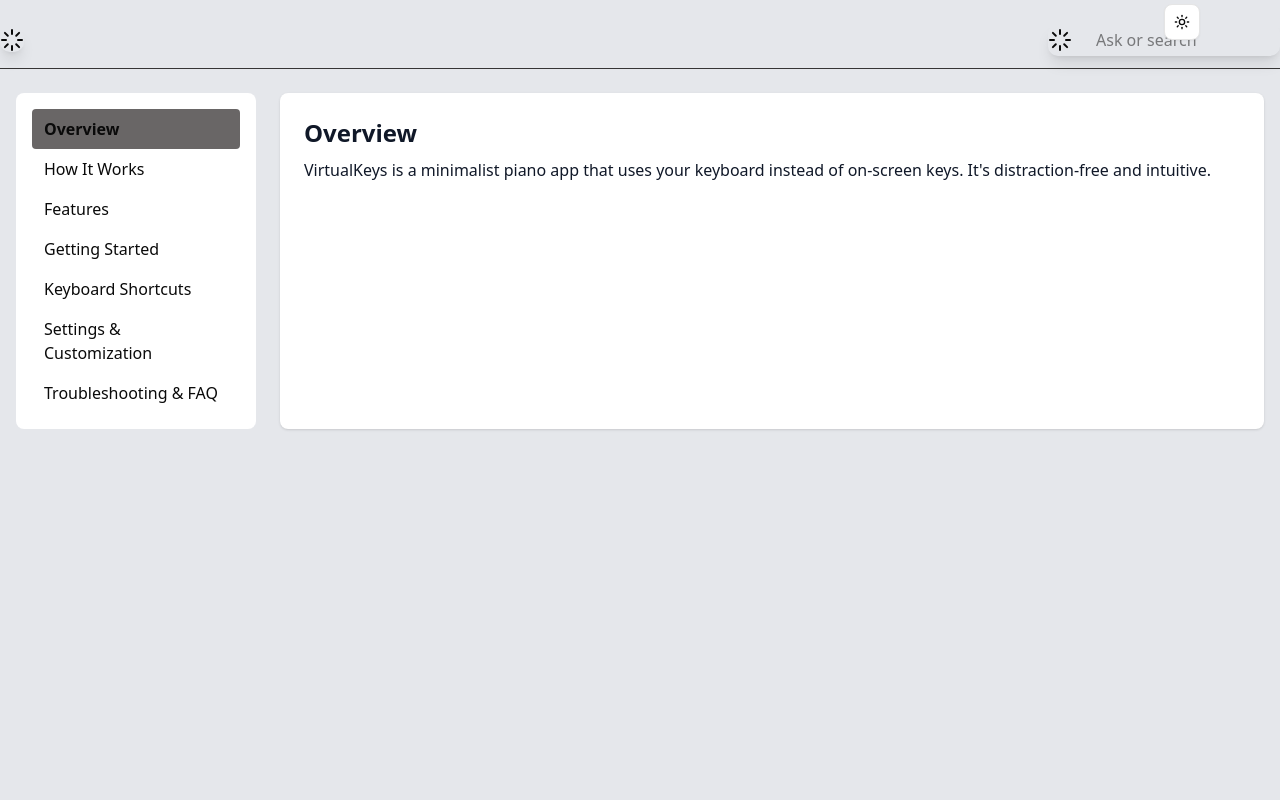
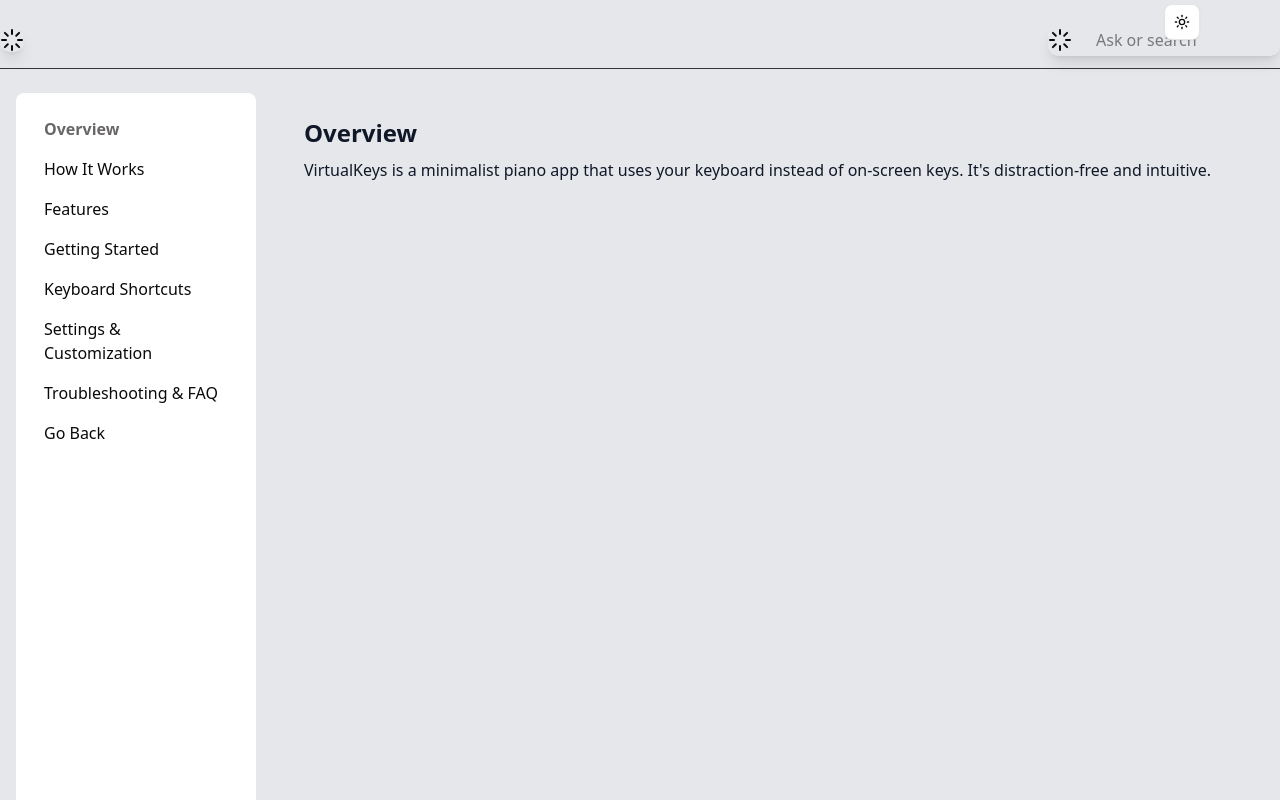
Before and after one commit to Hardelzs/virtualKey, a React (Vite) app: page /docs in a window 1280 px wide. Shown: the top 800 px of the page. Built offline with nearby package versions, Linux system fonts and the light colour scheme.

Commit message:
Refactor Documents component: add "Go Back" section and improve sidebar layout for better navigation

```diff
--- a/src/Documents/Documents.tsx
+++ b/src/Documents/Documents.tsx
@@ -12,7 +12,8 @@ const sectionKeys = [
   "Getting Started",
   "Keyboard Shortcuts",
   "Settings & Customization",
-  "Troubleshooting & FAQ"
+  "Troubleshooting & FAQ",
+  "Go Back"
 ] as const;
 
 type SectionKey = typeof sectionKeys[number];
@@ -24,7 +25,8 @@ const sections: Record<SectionKey, string> = {
   "Getting Started": "Open the app, choose your sound, press any letter key to play, and customize in settings.",
   "Keyboard Shortcuts": "Play: Any key • Volume+: + • Volume-: - • Mute: M • Open Settings: S • Help: D",
   "Settings & Customization": "Customize instrument, remap keys, shift octaves, and fine-tune sound response.",
-  "Troubleshooting & FAQ": "No sound? Check your browser volume or output device. Settings not saving? Try refreshing or clearing cache."
+  "Troubleshooting & FAQ": "No sound? Check your browser volume or output device. Settings not saving? Try refreshing or clearing cache.",
+  "Go Back": "Click here to return to the main page."
 };
 
 const Documents: React.FC = () => {
@@ -59,15 +61,15 @@ const Documents: React.FC = () => {
       <hr className="mt-3 border-[#363535] w-full" />
 
       {/* Main Content */}
-      <div className="max-w-7xl mx-auto mt-6 flex w-full gap-6 px-4">
+      <div className="max-w-7xl mx-auto mt-6 flex w-full  gap-6 px-4">
         {/* Sidebar */}
-        <div className="bg-white dark:bg-[#111111] dark:text-white h-fit p-4 rounded-md w-60">
+        <div className="bg-white dark:bg-[#111111] dark:text-white h-[870px] p-4 rounded-md w-60">
           {Object.keys(sections).map((title) => (
             <button
               key={title}
               onClick={() => setActiveSection(title as SectionKey)}
-              className={`block text-left w-full py-2 px-3 rounded hover:bg-[#252525] ${
-                activeSection === title ? "bg-[#696666] font-semibold" : ""
+              className={`block text-left w-full py-2 px-3 rounded hover:bg-[#ebebeb] dark:hover:bg-[#252525] ${
+                activeSection === title ? "text-[#696666] font-semibold" : ""
               }`}
             >
                {title}
@@ -76,7 +78,7 @@ const Documents: React.FC = () => {
         </div>
 
         {/* Section Content */}
-        <div className="flex-1 bg-white dark:bg-[#111111] rounded-md p-6 shadow text-gray-900 dark:text-gray-100">
+        <div className="flex-1  p-6  text-gray-900 dark:text-gray-100">
           <h2 className="text-2xl font-bold mb-2">{activeSection}</h2>
           <p className="text-base leading-relaxed">{sections[activeSection]}</p>
         </div>
```
